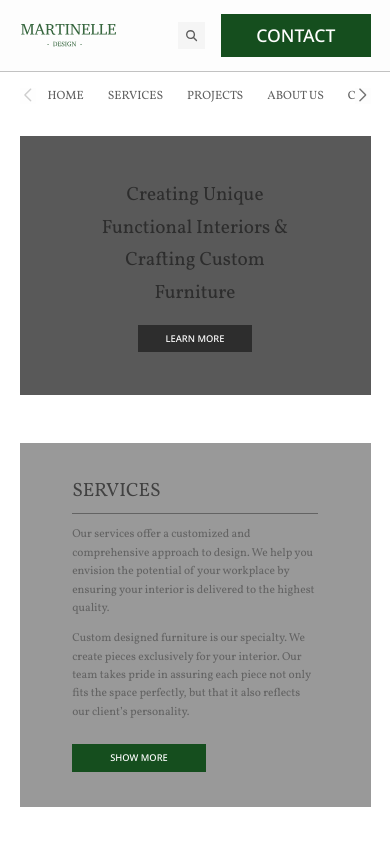
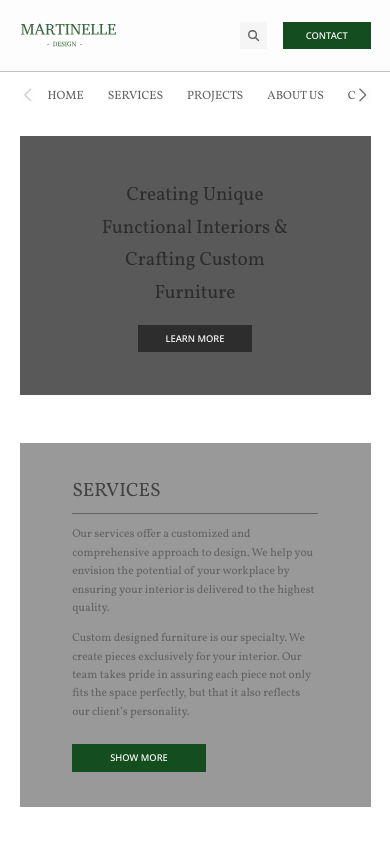
Before and after one commit to Martinelle-Design/Martinelle-Client-App, a React (Create React App) app: page / in a window 390 px wide. Shown: the top 844 px of the page. Built offline with nearby package versions, Linux system fonts and the light colour scheme.

Commit message:
fixed breakpoint seperators for navbar

```diff
--- a/src/utilities/generalNavbar/_generalNavbarBreakpoints.scss
+++ b/src/utilities/generalNavbar/_generalNavbarBreakpoints.scss
@@ -42,7 +42,7 @@
     }
   }
   .#{$namespace}-inner {
-    & > button {
+    & > a {
       @include action-btn-styles(
         $width: math.div($small-navbar-height, 7) * 8.5,
         $navbar-height: $small-navbar-height
@@ -143,7 +143,7 @@
 @mixin general-navbar-hover {
   $namespace: "general-navbar";
   .#{$namespace}-inner {
-    & > button {
+    & > a {
       @include action-btn-hover-styles;
     }
   }
```
